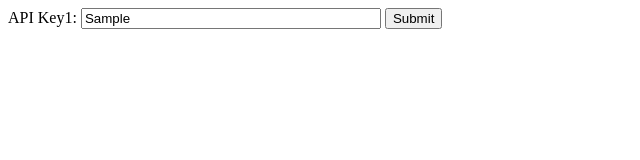
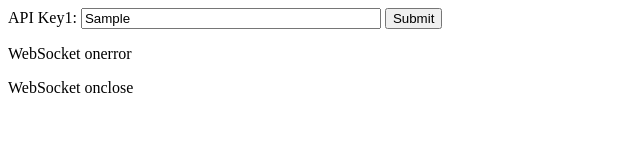
Before and after one commit to naigolf/pushbullet, a plain HTML site: page index.html in a window 1280 px wide. Both pictures are taken after typing "Sample" into the empty fields and a click on the button "Submit". Shown: the whole page, without its empty margins (0-640 px from the left). Drawn offline with Linux system fonts and the light colour scheme.

Commit message:
Update index.html

```diff
--- a/index.html
+++ b/index.html
@@ -1,5 +1,41 @@
+<html>
+<body>
+
 <div>
   API Key1: <input id="api-key" type="text" style="width:300px">
   <input id="submit" type="button" value="Submit">
 </div>
 <div id="messages"></div>
+
+
+
+
+
+<script>
+var websocket;
+var apiKey = document.getElementById('api-key');
+var submit = document.getElementById('submit');
+var messages = document.getElementById('messages');
+submit.onclick = function() {
+    if (websocket != null) {
+        websocket.close();
+    }
+
+    websocket = new WebSocket('wss://stream.pushbullet.com/websocket/' + apiKey.value);
+    websocket.onopen = function(e) {
+        messages.innerHTML += "<p>WebSocket onopen</p>";
+    }
+    websocket.onmessage = function(e) {
+        messages.innerHTML += "<p>ok</p>"+"<p>" + e.data + "</p>";
+    }
+    websocket.onerror = function(e) {
+        messages.innerHTML += "<p>WebSocket onerror</p>";
+    }
+    websocket.onclose = function(e) {
+        messages.innerHTML += "<p>WebSocket onclose</p>";
+    }
+}
+  </script>
+
+  </body>
+</html>
```
